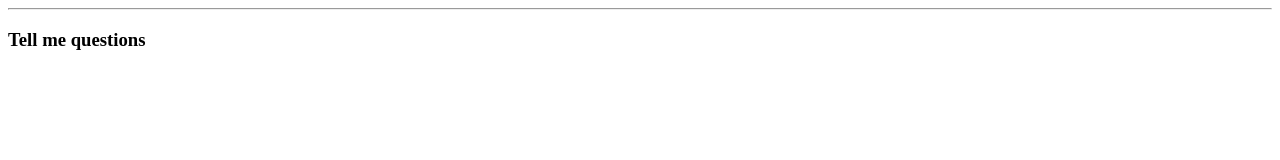
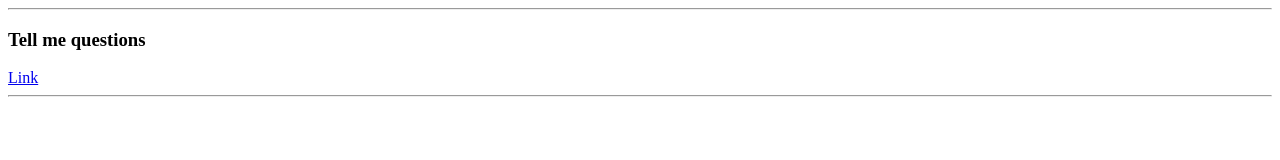
Before and after one commit to brezent/Practical-Driving-Test, a plain HTML site: page index.html in a window 1280 px wide. Drawn offline with Linux system fonts and the light colour scheme.

Commit message:
Update index.html

```diff
--- a/index.html
+++ b/index.html
@@ -6,6 +6,6 @@
 <body>
   <hr/>
   <h3>Tell me questions</h3>
-  <a  href="tell-me-questions.html"
+  <a  href="tell-me-questions.html">Link</a>
   <hr/>
 </body>
```
